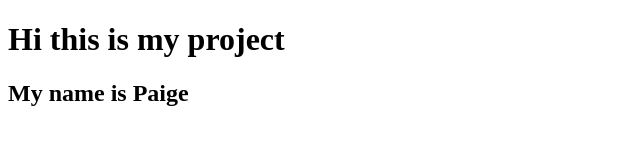
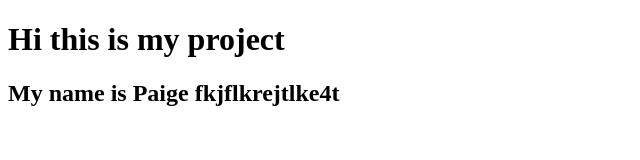
Before and after one commit to psiebold/Paige, a plain HTML site: page index.html in a window 1280 px wide. Shown: the whole page, without its empty margins (0-640 px from the left). Drawn offline with Linux system fonts and the light colour scheme.

Commit message:
random change

```diff
--- a/index.html
+++ b/index.html
@@ -2,6 +2,6 @@
 <html>
 <body>
     <h1>Hi this is my project</h1>
-    <h2>My name is Paige</h2>
+    <h2>My name is Paige fkjflkrejtlke4t</h2>
 </body>
 </html>
```
